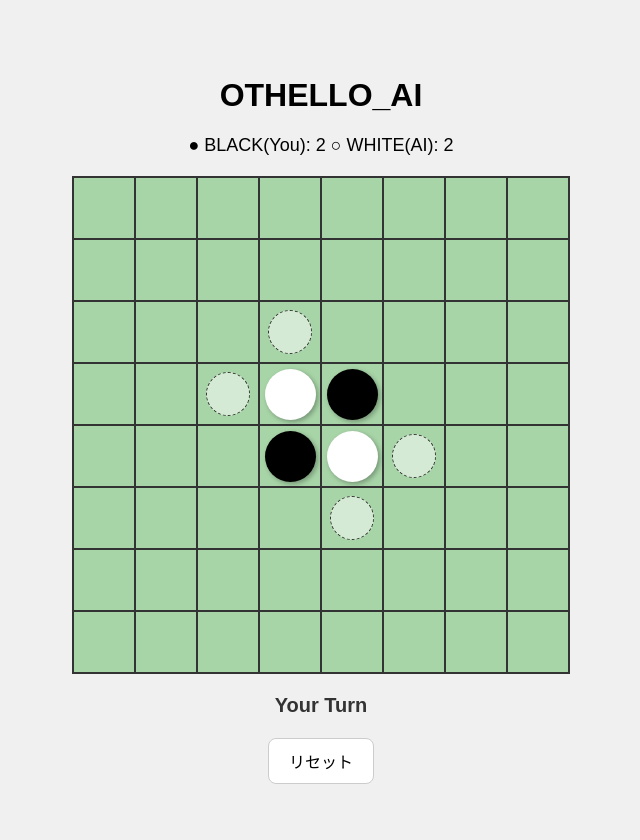
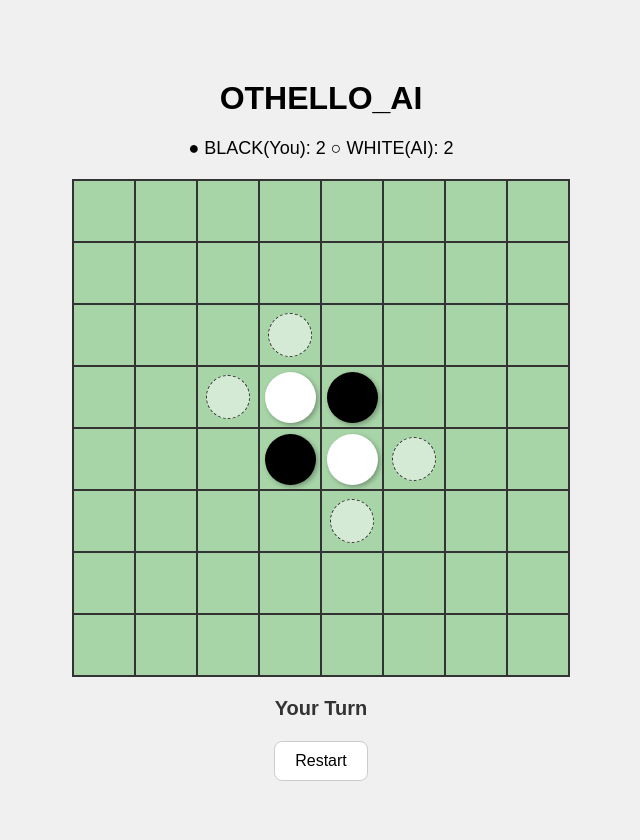
Before and after one commit to yamato1936/othello_ai__web, a Flask app: page / in a window 1280 px wide. Shown: the whole page, without its empty margins (319-959 px from the left). Run offline with Flask 3, Linux system fonts and the light colour scheme.

Commit message:
Update index.html

```diff
--- a/templates/index.html
+++ b/templates/index.html
@@ -21,7 +21,7 @@
             </div>
         </div>
         <div id="message"></div>
-        <button id="reset-button" class="reset-button">リセット</button>
+        <button id="reset-button" class="reset-button">Restart</button>
     </div>
     <script src="{{ url_for('static', filename='js/main.js') }}"></script>
 </body>
```
